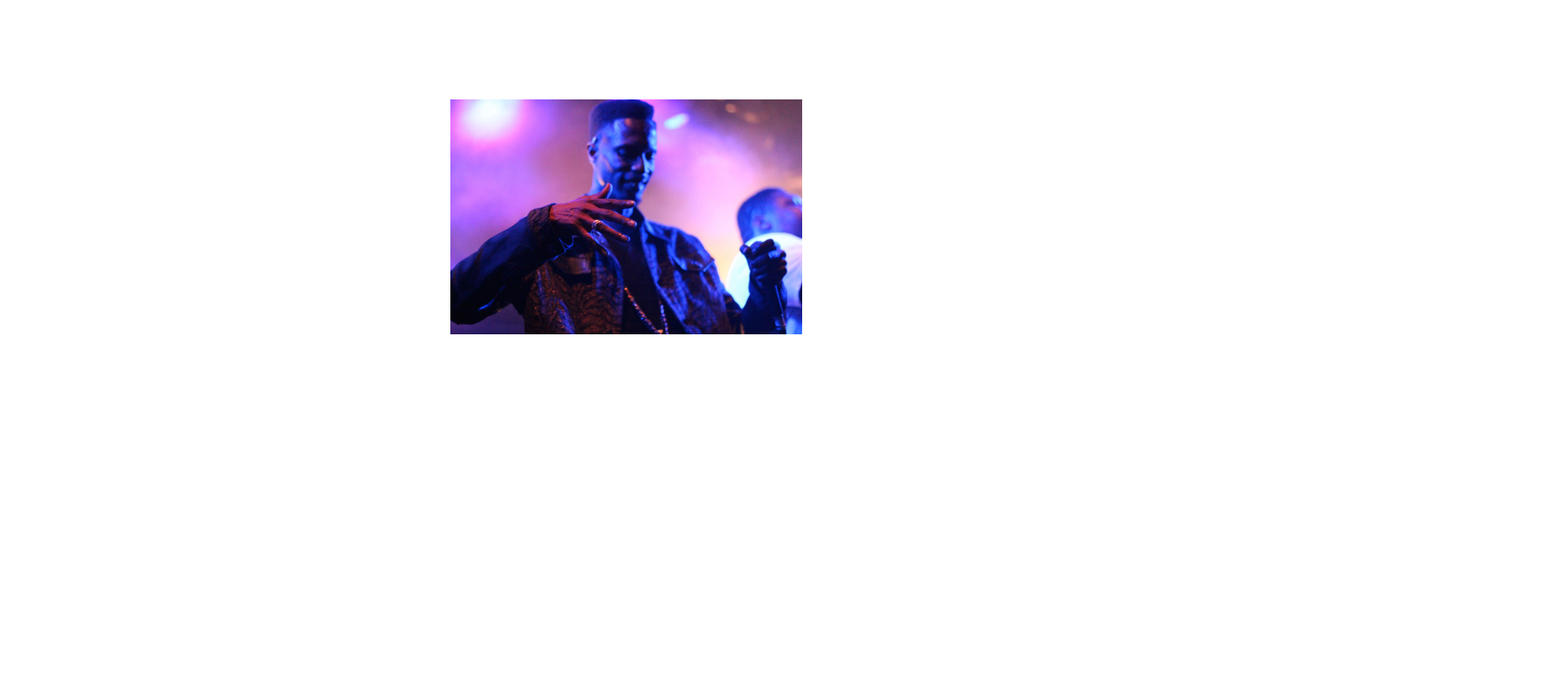
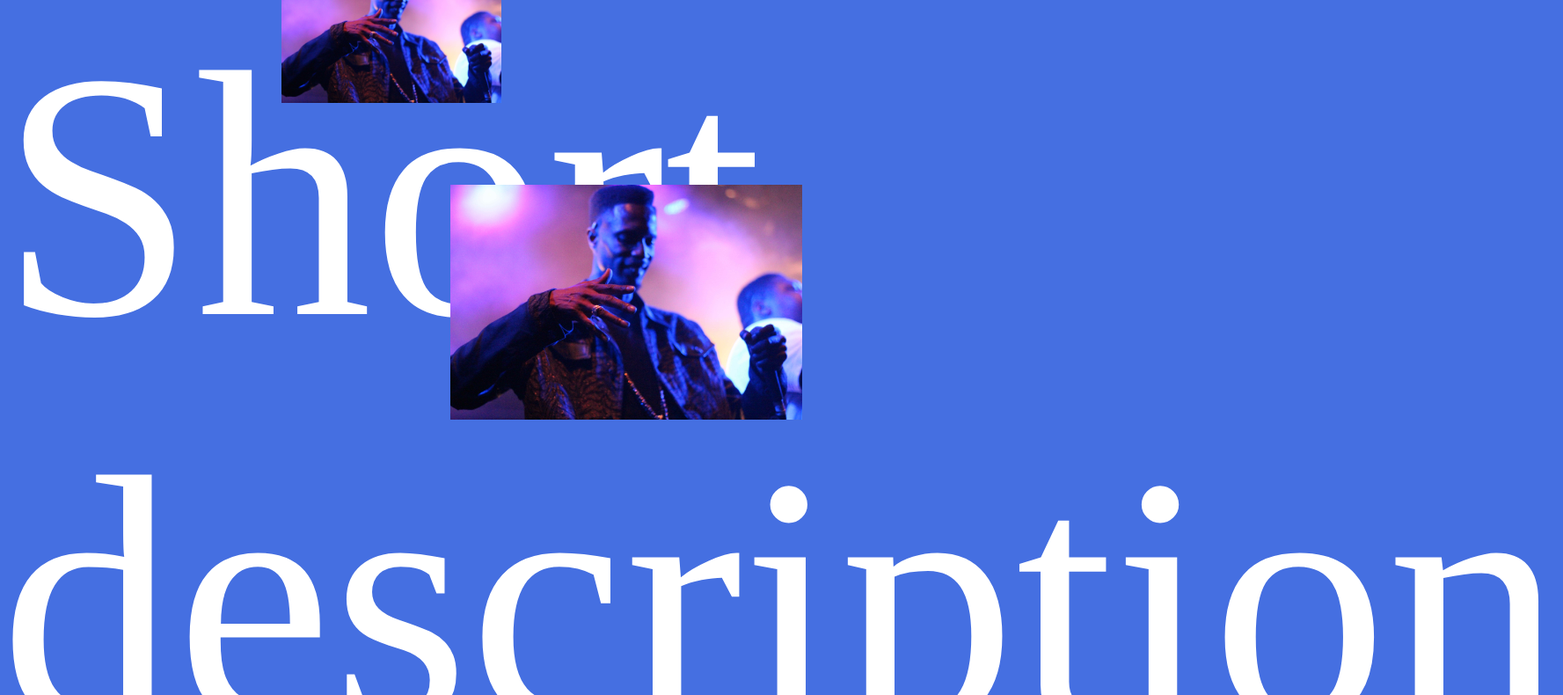
Before and after one commit to joshromanrogers/photography, a plain HTML site: page travel.html in a window 1280 px wide. Shown: the part 927-1717 px from the top of the page at 88% size, 1777 px wide, since content can reach past the window. Before the commit the page ends 1311 px from the top, so only its background shows below. Drawn offline with nearby package versions, Linux system fonts and the light colour scheme.

Commit message:
bgColorScroll built

```diff
--- /dev/null
+++ b/js/scroll.js
@@ -0,0 +1,8 @@
+const [red, green, blue] = [69, 111, 225]
+
+window.addEventListener('scroll', () => {
+  let y = 1 + (window.scrollY || window.pageYOffset) / 150
+  y = y < 1 ? 1 : y // ensure y is always >= 1 (due to Safari's elastic scroll)
+  const [r, g, b] = [red/y, green/y, blue/y].map(Math.round)
+ body.style.backgroundColor = `rgb(${r}, ${g}, ${b})`
+})
--- a/travel.css
+++ b/travel.css
@@ -1,9 +1,14 @@
 body {
     margin: 0;
     padding: 0;
+    background: #1f1f1f;
+    font-family: "Ailerons";
+    color: #fff;
+    font-size: 400px;
 }
 
-.object {
+.object,
+.letter {
     position: absolute;
 }
 
@@ -34,3 +39,8 @@ img {
     top: 130%;
     left: 40%;
 }
+
+.letter1 {
+    top:
+        left:
+}
--- a/travel.html
+++ b/travel.html
@@ -38,10 +38,13 @@
 </div>
 
 <!-- words -->
-<div class="relax word" data-rellax-speed="-1"></div>
+<div class="relax word" data-rellax-speed="-1">Title</div>
+<div class="relax word" data-rellax-speed="-1">Short description</div>
+
 
 
 <script src="js/app.js"></script>
+<script src="js/scroll.js"></script>
 </body>
 
 </html>
```
Also changed, not shown: 1 other file.
